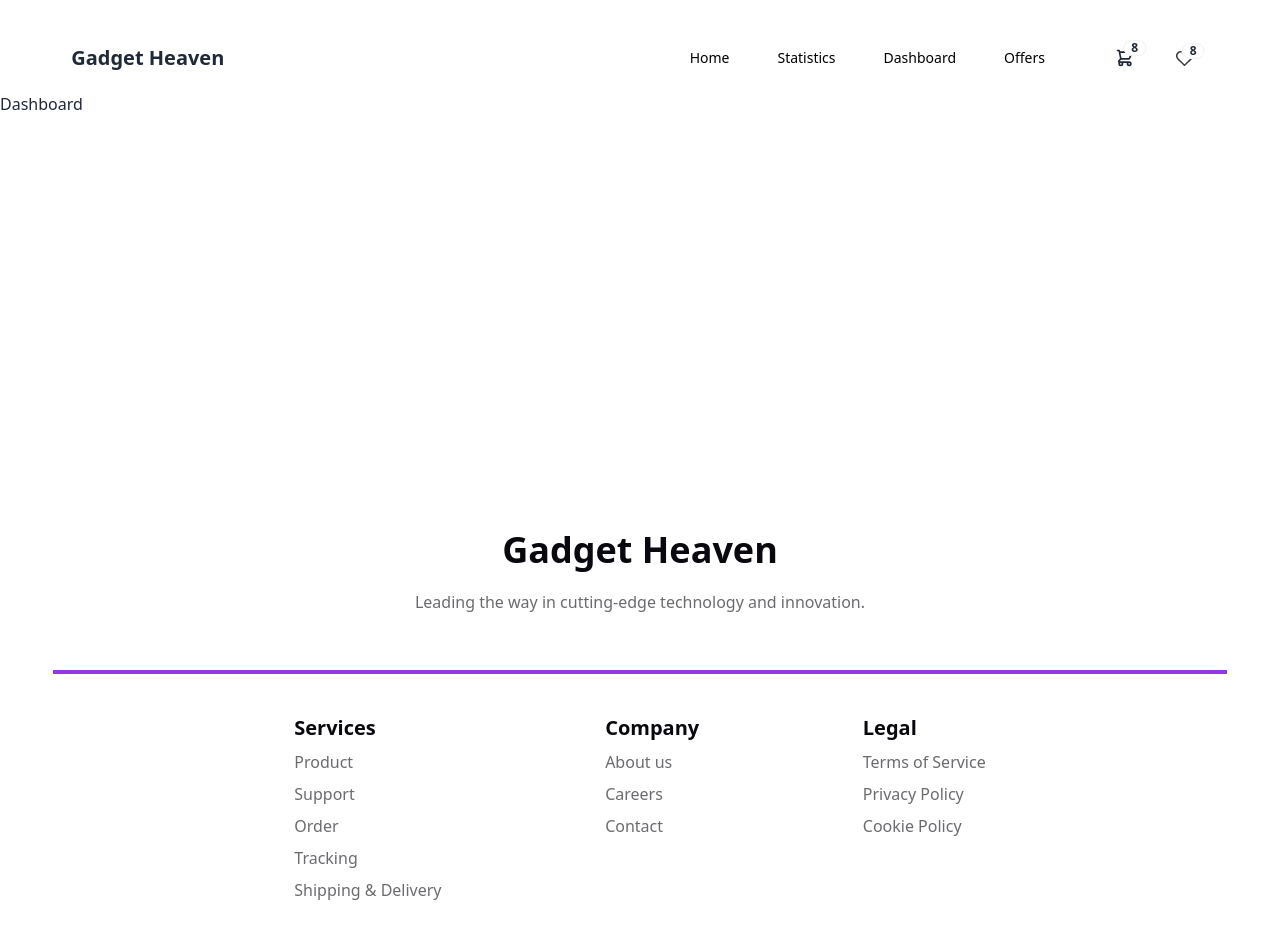
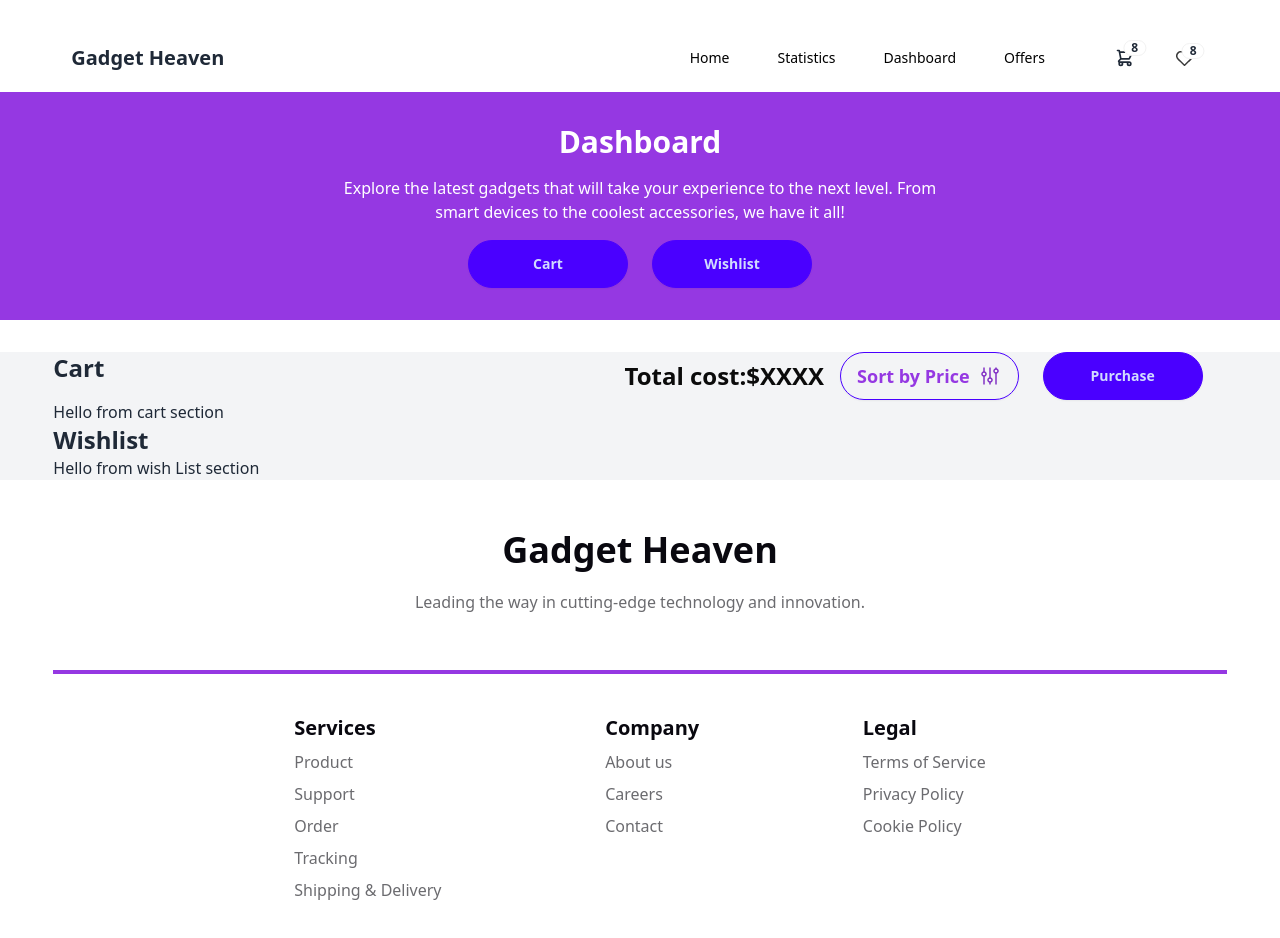
Before and after one commit to programming-hero-web-course-4/b10a8-gadget-heaven-saumittras, a React (Vite) app: page /dashboard in a window 1280 px wide. Shown: the top 938 px of the page. Built offline with nearby package versions, Linux system fonts and the light colour scheme.

Commit message:
added product details, wishlist, cart and dashboard section

```diff
--- a/public/productsData.json
+++ b/public/productsData.json
@@ -144,7 +144,7 @@
     "warranty": "18 months"
   },
   {
-    "product_id": "08",
+    "product_id": "8",
     "product_title": "Apple Watch Series 7",
     "product_image": "https://www.apple.com/newsroom/images/product/watch/standard/Apple_watch-series7-availability_hero_10052021_big.jpg.slideshow-xlarge_2x.jpg",
     "category": "Smart Watches",
--- /dev/null
+++ b/src/Components/Carts.jsx
@@ -0,0 +1,11 @@
+import React from "react";
+
+const Carts = () => {
+  return (
+    <div>
+      <h1>Hello from cart section</h1>
+    </div>
+  );
+};
+
+export default Carts;
--- /dev/null
+++ b/src/Components/ErrorPage.jsx
@@ -0,0 +1,13 @@
+import React from "react";
+
+const ErrorPage = () => {
+  const errorPic =
+    "https://static.vecteezy.com/system/resources/previews/023/555/089/non_2x/404-page-glitch-effect-not-found-error-background-vector.jpg";
+  return (
+    <div className="max-h-fit screen w-11/12 mx-auto">
+      <img src={errorPic} alt="" />
+    </div>
+  );
+};
+
+export default ErrorPage;
--- /dev/null
+++ b/src/Components/WishLists.jsx
@@ -0,0 +1,11 @@
+import React from "react";
+
+const WishLists = () => {
+  return (
+    <div>
+      <h1>Hello from wish List section</h1>
+    </div>
+  );
+};
+
+export default WishLists;
--- a/src/Pages/Dashboard.jsx
+++ b/src/Pages/Dashboard.jsx
@@ -1,9 +1,58 @@
 import React from "react";
-
+import WishLists from "../Components/WishLists";
+import Carts from "../Components/Carts";
+import sort from "../assets/sort.png";
 const Dashboard = () => {
   return (
-    <div>
-      <h1>Dashboard</h1>
+    <div className="space-y-8">
+      <div className="header">
+        <div className="header bg-[#9538E2] py-8 flex flex-col justify-start items-center">
+          <h2 className="text-3xl font-bold text-white">Dashboard</h2>
+          <p className="text-base font-normal my-4 w-6/12 text-white text-center">
+            Explore the latest gadgets that will take your experience to the
+            next level. From smart devices to the coolest accessories, we have
+            it all!
+          </p>
+          <div className="buttons ">
+            <button className="btn btn-primary w-40 mr-6 rounded-full">
+              Cart
+            </button>
+            <button className="btn btn-primary w-40 rounded-full">
+              Wishlist
+            </button>
+          </div>
+        </div>
+      </div>
+      <div className="cart-container bg-gray-100">
+        <div className="cart-container w-11/12 mx-auto">
+          <div className="tite flex justify-between">
+            <h3 className="font-bold text-2xl">Cart</h3>
+            <div className="button flex justify-between items-center">
+              <h3 className="text-[#0B0B0B] font-bold text-2xl mr-4">
+                Total cost:$XXXX
+              </h3>
+              <button className="btn btn-primary bg-transparent font-semibold text-lg hover:bg-[#9538E2] hover:text-white text-[#9538E2] w-auto mr-6 rounded-full">
+                Sort by Price
+                <span>
+                  <img src={sort} alt="" />
+                </span>
+              </button>
+              <button className="btn btn-primary w-40 mr-6 rounded-full">
+                Purchase
+              </button>
+            </div>
+          </div>
+          <div>
+            <Carts></Carts>
+          </div>
+        </div>
+        <div className="wishList  w-11/12 mx-auto">
+          <h3 className="font-bold text-2xl">Wishlist</h3>
+          <div>
+            <WishLists></WishLists>
+          </div>
+        </div>
+      </div>
     </div>
   );
 };
--- a/src/Pages/Home.jsx
+++ b/src/Pages/Home.jsx
@@ -17,7 +17,8 @@ const Home = () => {
         </div>
 
         <div className="products-container w-11/12 gap-4 mx-auto grid grid-cols-12">
-          <div className="button-box flex flex-col col-span-2 space-y-4">
+          <div className="col-span-2 ">
+            <div className="button-box space-y-4 flex flex-col bg-purple-100 rounded-lg shadow-xl">
               <Link
                 className="btn text-lg font-extrabold bg-[#09080F0D] hover:bg-[#9538E2] hover:text-white rounded-full border-2 border-[#9538E2]"
                 to="/allproducts"
@@ -61,6 +62,7 @@ const Home = () => {
                 Iphone
               </Link>
             </div>
+          </div>
 
           <div className=" col-span-10">
             <Products></Products>
--- a/src/Pages/ProductDetails.jsx
+++ b/src/Pages/ProductDetails.jsx
@@ -1,9 +1,127 @@
 import React from "react";
+import { useLoaderData, useParams } from "react-router-dom";
+import cart from "../assets/cart.png";
+import wish from "../assets/wisht.png";
 
 const ProductDetails = () => {
+  const { product_id } = useParams();
+  const data = useLoaderData(product_id);
+
+  const id = parseInt(product_id);
+  let product;
+  data.map((pro) => {
+    if (pro.product_id == product_id) {
+      product = pro;
+    }
+  });
+
+  console.log(product_id);
+  console.log(id);
+  console.log(data);
+  console.log(product);
+
+  const {
+    product_title,
+    price,
+    product_image,
+    description,
+    specification,
+    rating,
+    availability,
+  } = product;
+
   return (
-    <div>
-      <h2>Product Details</h2>
+    <div className=" relative mb-[300px]">
+      <div className="header bg-[#9538E2] h-[465px] flex flex-col justify-start items-center">
+        <h2 className="text-3xl font-bold text-white mt-8">Product Details</h2>
+        <p className="text-base font-normal my-4 w-6/12 text-white text-center">
+          Explore the latest gadgets that will take your experience to the next
+          level. From smart devices to the coolest accessories, we have it all!
+        </p>
+      </div>
+
+      {/* Product details cards */}
+      <div className="card card-side absolute top-[170px] left-28 gap-6 bg-base-100 border-2 border-purple-900 shadow-xl p-5 w-10/12 grid grid-cols-3  mx-auto">
+        <figure className="col-span-1 border-2 rounded-l-xl">
+          <img src={product_image} alt="Movie" />
+        </figure>
+        <div className="card-body flex flex-col border-2  rounded-r-xl col-span-2 ">
+          <div className="">
+            <div className="first-part">
+              <h2 className="card-title text-3xl font-semibold">
+                {product_title}
+              </h2>
+              <p className="font-semibold text-xl">Price:$ {price}</p>
+              <p className="btn border-2 text-green-700 hover:cursor-default rounded-full hover:bg-green-300 border-green-600 bg-green-300">
+                {availability ? "In Stock" : "Out Of Stock"}
+              </p>
+              <p className="font-normal text-[#09080F99] text-lg">
+                {description}
+              </p>
+            </div>
+            <div className="middlePart">
+              <h3 className="font-bold text-lg">Specifications:</h3>
+              <ul className="list-decimal list-inside">
+                {specification.map((item) => (
+                  <li className="ml-3 text-lg text-[#09080F99] font-normal">
+                    {item}
+                  </li>
+                ))}
+              </ul>
+            </div>
+            <div className="endPart">
+              <h3 className="font-bold text-[#09080F] text-lg">Rating</h3>
+              <p>
+                <span>
+                  <div className="rating">
+                    <input
+                      type="radio"
+                      name="rating-2"
+                      className="mask mask-star-2 bg-orange-400"
+                    />
+                    <input
+                      type="radio"
+                      name="rating-2"
+                      className="mask mask-star-2 bg-orange-400"
+                      defaultChecked
+                    />
+                    <input
+                      type="radio"
+                      name="rating-2"
+                      className="mask mask-star-2 bg-orange-400"
+                    />
+                    <input
+                      type="radio"
+                      name="rating-2"
+                      className="mask mask-star-2 bg-orange-400"
+                    />
+                    <input
+                      type="radio"
+                      name="rating-2"
+                      className="mask mask-star-2 bg-orange-400"
+                    />
+                  </div>
+                </span>{" "}
+                {rating}
+              </p>
+            </div>
+            <div className="button">
+              <div className="buttons flex ">
+                <button className="flex rounded-full hover:bg-white hover:border-purple-900 bg-[#9538E2] hover:text-[#9538E2] font-bold text-white  btn mr-6">
+                  Add To Cart
+                  <span>
+                    <img src={cart} alt="" />
+                  </span>
+                </button>
+                <button className="btn btn-circle">
+                  <img className=" h-6" src={wish} alt="" />
+                </button>
+              </div>
+            </div>
+            <div></div>
+          </div>
+        </div>
+      </div>
     </div>
   );
 };
--- a/src/Pages/Statistics.jsx
+++ b/src/Pages/Statistics.jsx
@@ -3,7 +3,22 @@ import React from "react";
 const Statistics = () => {
   return (
     <div>
-      <h3>Statistatic</h3>
+      <div className="space-y-8">
+        <div className="header">
+          <div className="header bg-[#9538E2] py-8 flex flex-col justify-start items-center">
+            <h2 className="text-3xl font-bold text-white">Statistics</h2>
+            <p className="text-base font-normal my-4 w-6/12 text-white text-center">
+              Explore the latest gadgets that will take your experience to the
+              next level. From smart devices to the coolest accessories, we have
+              it all!
+            </p>
+          </div>
+        </div>
+
+        <div className="Statistics-container bg-gray-100">
+          <h1>Statistics</h1>
+        </div>
+      </div>
     </div>
   );
 };
--- a/src/Routes/Routes.jsx
+++ b/src/Routes/Routes.jsx
@@ -4,11 +4,14 @@ import Home from "../Pages/Home";
 import Statistics from "../Pages/Statistics";
 import Dashboard from "../Pages/Dashboard";
 import Offers from "../Pages/Offers";
+import ProductDetails from "../Pages/ProductDetails";
+import ErrorPage from "../Components/ErrorPage";
 
 const router = createBrowserRouter([
   {
     path: "/",
     element: <MainLayout></MainLayout>,
+    errorElement: <ErrorPage></ErrorPage>,
     children: [
       {
         path: "/",
@@ -26,6 +29,11 @@ const router = createBrowserRouter([
         path: "/offers",
         element: <Offers></Offers>,
       },
+      {
+        path: "/products/:product_id",
+        element: <ProductDetails></ProductDetails>,
+        loader: () => fetch("/productsData.json"),
+      },
     ],
   },
 ]);
```
Also changed, not shown: src/Components/Product.jsx (+7 -3 lines). Lines whose indentation alone changed are shown as unchanged.
